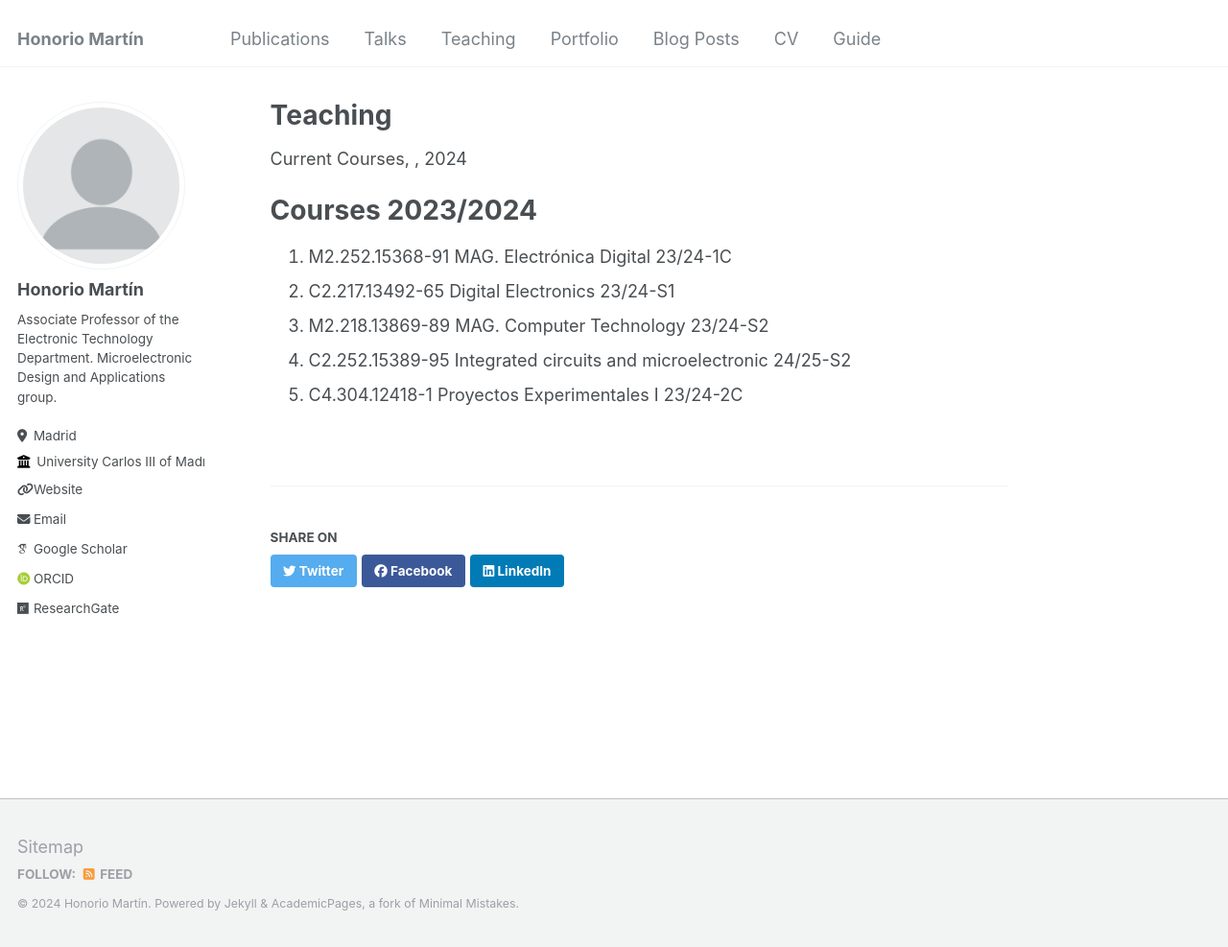
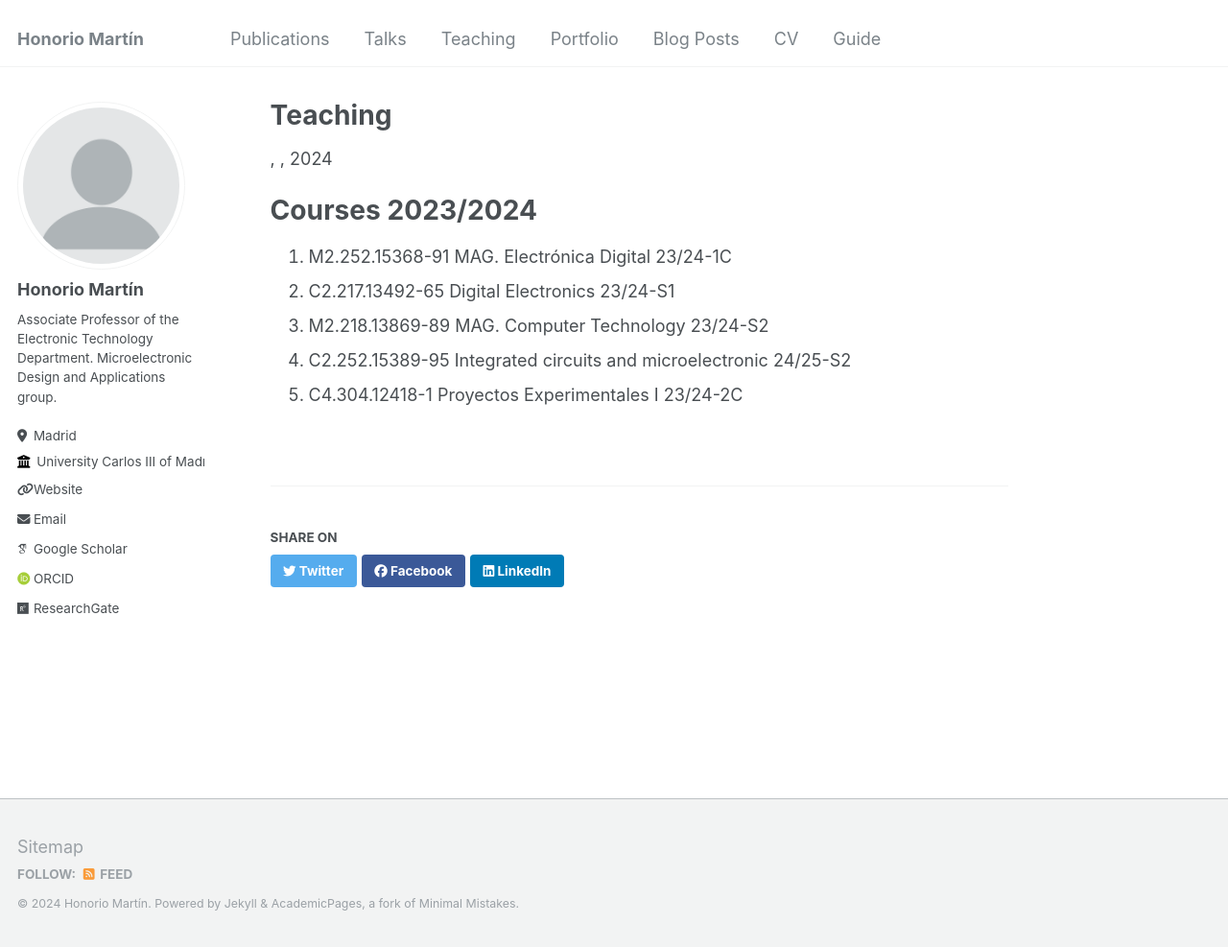
Before and after one commit to hmartin-uc3m/hmartin-uc3m.github.io, a Jekyll site: the page built from _teaching/Current_teaching.md, in a window 1280 px wide and 987 px high. Shown: the whole window at 96% size. Built offline with Jekyll 4.4.1, drawn with Linux system fonts in a browser that asks for light colours; some web fonts are replaced.

Commit message:
Update Current_teaching.md

```diff
--- a/_teaching/Current_teaching.md
+++ b/_teaching/Current_teaching.md
@@ -1,7 +1,6 @@
 ---
 title: "Teaching"
 collection: teaching
-type: "Current Courses"
 permalink: /teaching/
 ---
 
```
